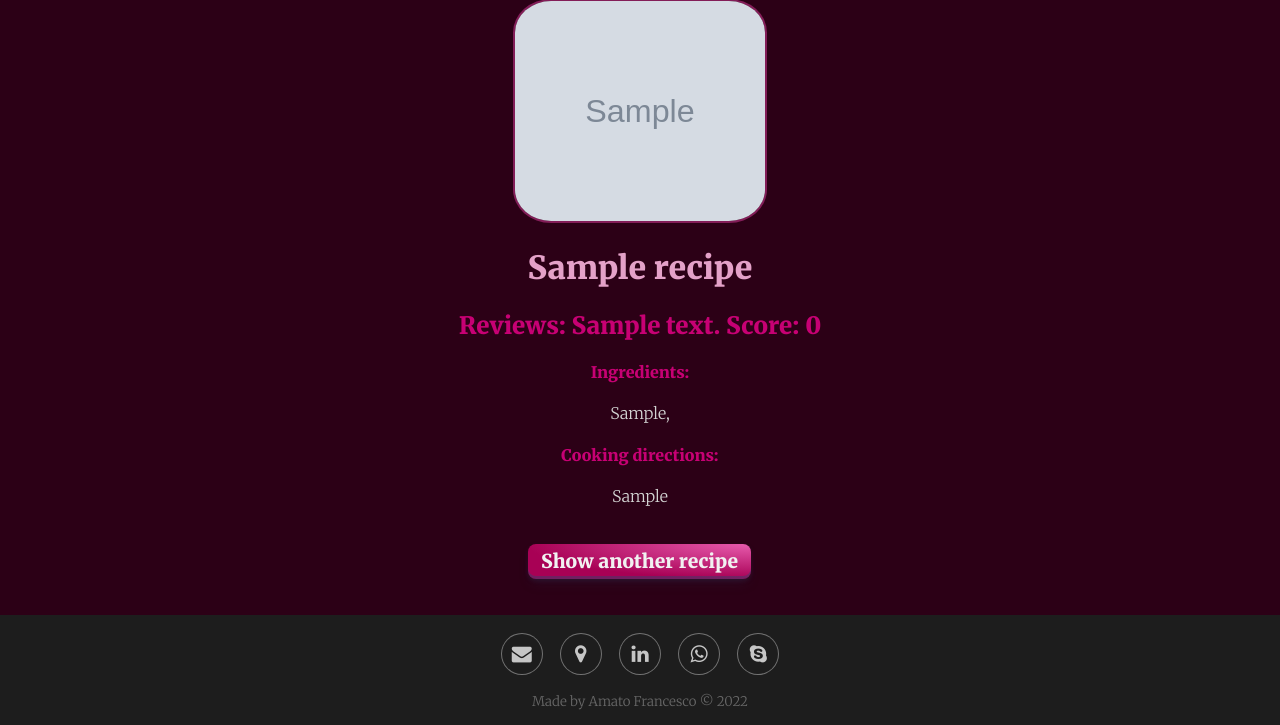
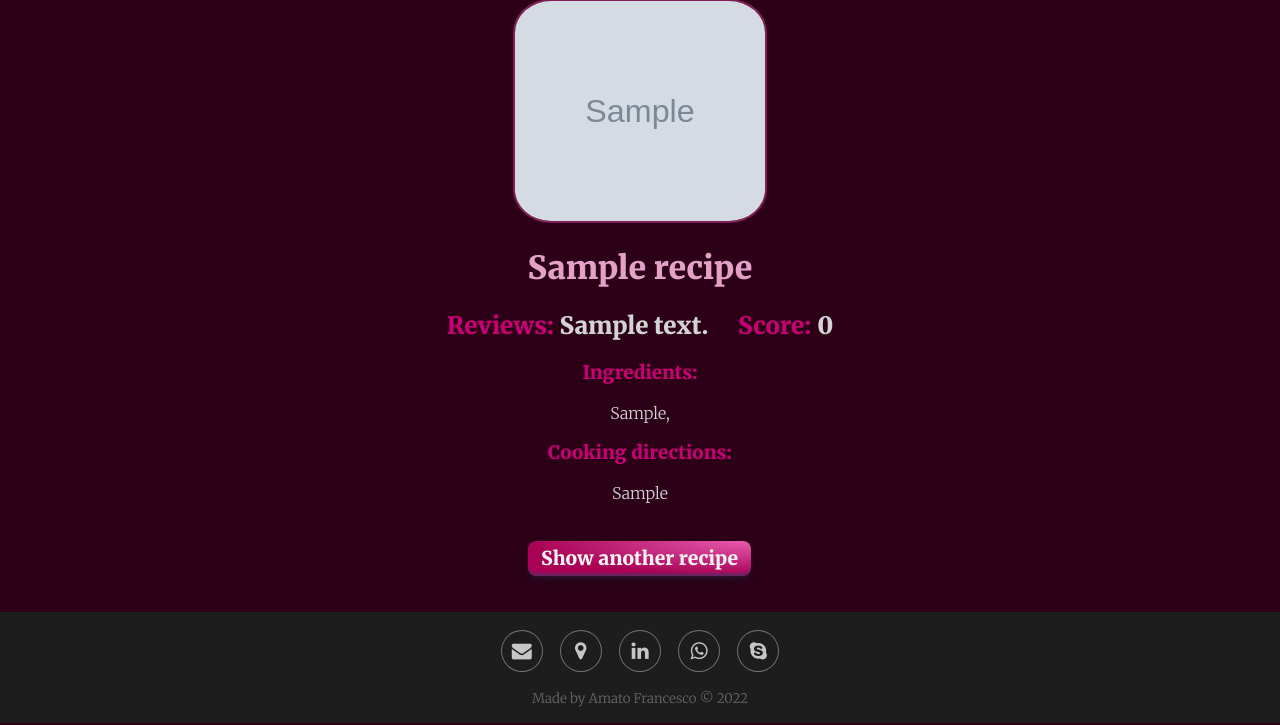
Before and after one commit to Amatofrancesco99/food-recommender, a PHP site: page /recipe.php in a window 1280 px wide. Shown: the part 60-785 px from the top of the page. Run offline with PHP 8.4, Linux system fonts and the light colour scheme; tables that the repository leaves empty or names only in its code hold one stand-in row (values such as "Sample post"); grey boxes marked "Sample" are stand-in pictures; some libraries are stand-ins or nearby versions.

Commit message:
Refactor

```diff
--- a/dataset/import/import_recipes.html
+++ b/dataset/import/import_recipes.html
@@ -7,7 +7,6 @@
         <meta charset="UTF-8">
         <meta http-equiv="X-UA-Compatible" content="IE=edge">
         <meta name="viewport" content="width=device-width, initial-scale=1.0">
-
         <meta name="robots" content="noindex">
 
         <link rel="icon" type="image/x-icon" href="../../images/favicon.ico">
--- a/templates/author.php
+++ b/templates/author.php
@@ -6,7 +6,6 @@
         <meta charset="UTF-8">
         <meta http-equiv="X-UA-Compatible" content="IE=edge">
         <meta name="viewport" content="width=device-width, initial-scale=1.0">
-
         <meta name="robots" content="noindex">
 
         <link rel="icon" type="image/x-icon" href="../images/favicon.ico">
--- a/templates/index.php
+++ b/templates/index.php
@@ -6,13 +6,13 @@
         <meta charset="UTF-8">
         <meta http-equiv="X-UA-Compatible" content="IE=edge">
         <meta name="viewport" content="width=device-width, initial-scale=1.0">
-
         <meta name="description" content="Food Recommender: a web app that suggests you what eating, knowing what kind of food do you like">
         <meta name="keywords" content="Food, Recommender System, Food Recommender">
 
         <link rel="icon" type="image/x-icon" href="../images/favicon.ico">
         <link rel="stylesheet" href="../stylesheets/style.css">
 
+        <script src="https://ajax.googleapis.com/ajax/libs/jquery/2.1.1/jquery.min.js"></script>
         <script src="../scripts/javascript/animations/more-animation.js"></script>
         <script src="../scripts/javascript/animations/comments-animation.js"></script>
         <script src="../scripts/javascript/animations/typewriter-animation.js"></script>
--- a/templates/login.php
+++ b/templates/login.php
@@ -6,7 +6,6 @@
         <meta charset="UTF-8">
         <meta http-equiv="X-UA-Compatible" content="IE=edge">
         <meta name="viewport" content="width=device-width, initial-scale=1.0">
-
         <meta name="robots" content="noindex">
 
         <link rel="icon" type="image/x-icon" href="../images/favicon.ico">
--- a/templates/main.php
+++ b/templates/main.php
@@ -6,13 +6,12 @@
         <meta charset="UTF-8">
         <meta http-equiv="X-UA-Compatible" content="IE=edge">
         <meta name="viewport" content="width=device-width, initial-scale=1.0">
-
         <meta name="robots" content="noindex">
 
         <link rel="icon" type="image/x-icon" href="../images/favicon.ico">
         <link rel="stylesheet" href="../stylesheets/style.css">
 
-        <title>Food Recommender | You</title>
+        <title>Food Recommender | Main</title>
     </head>
 
 
--- a/templates/recipe.php
+++ b/templates/recipe.php
@@ -6,7 +6,6 @@
         <meta charset="UTF-8">
         <meta http-equiv="X-UA-Compatible" content="IE=edge">
         <meta name="viewport" content="width=device-width, initial-scale=1.0">
-
         <meta name="robots" content="noindex">
 
         <link rel="icon" type="image/x-icon" href="../../images/favicon.ico">
@@ -25,8 +24,8 @@
             <?php echo('<h2 hidden>'.$recipe_data['id'].'</h2>'); ?>
             <?php echo('<img src="'.$recipe_data['img_url'].'" class="food">'); ?>
             <?php echo('<h1 class="white-pink">'.$recipe_data['name'].'</h1>'); ?>
-            <?php echo('<h2 class="purple"> Reviews: '.$recipe_data['review_nums'].' Score: '.round($recipe_data['aver_rate'], 1).'</h2>'); ?>
-            <h4 class="purple"> Ingredients:</h4>
+            <?php echo('<h2 class="purple"> Reviews: <span class="white">'.$recipe_data['review_nums'].'</span>'.'&emsp; Score: <span class="white">'.round($recipe_data['aver_rate'], 1).'</span></h2>'); ?>
+            <h3 class="purple"> Ingredients:</h3>
             <p class="white">
                 <?php
                     for ($i = 0; $i < count($ingredients); $i++ ){
@@ -36,7 +35,7 @@
                     }
                 ?>
             </p>
-            <h4 class="purple"> Cooking directions:</h4>
+            <h3 class="purple"> Cooking directions:</h3>
             <p class="white">
                 <?php echo($replaced_cooking_direction); ?>
             </p>
--- a/templates/registration.php
+++ b/templates/registration.php
@@ -6,7 +6,6 @@
         <meta charset="UTF-8">
         <meta http-equiv="X-UA-Compatible" content="IE=edge">
         <meta name="viewport" content="width=device-width, initial-scale=1.0">
-
         <meta name="robots" content="noindex">
 
         <link rel="icon" type="image/x-icon" href="../images/favicon.ico">
--- a/templates/review.php
+++ b/templates/review.php
@@ -7,7 +7,6 @@ NOTE: new added comments will be shown in index.php in the clients section -->
         <meta charset="UTF-8">
         <meta http-equiv="X-UA-Compatible" content="IE=edge">
         <meta name="viewport" content="width=device-width, initial-scale=1.0">
-
         <meta name="robots" content="noindex">
 
         <link rel="icon" type="image/x-icon" href="../images/favicon.ico">
--- a/templates/sharedElements/navbars/navbar1.php
+++ b/templates/sharedElements/navbars/navbar1.php
@@ -5,6 +5,7 @@
         <link rel="stylesheet" href="https://cdnjs.cloudflare.com/ajax/libs/font-awesome/4.7.0/css/font-awesome.min.css">
         <link rel="stylesheet" href="../stylesheets/style.css">
         <link rel="stylesheet" href="https://cdn.jsdelivr.net/npm/@sweetalert2/theme-dark@5/dark.css">
+
         <script src="https://cdn.jsdelivr.net/npm/sweetalert2@11/dist/sweetalert2.min.js"></script>
     </head>
 
--- a/templates/sharedElements/navbars/navbar2.php
+++ b/templates/sharedElements/navbars/navbar2.php
@@ -5,6 +5,7 @@
         <link rel="stylesheet" href="https://cdnjs.cloudflare.com/ajax/libs/font-awesome/4.7.0/css/font-awesome.min.css">
         <link rel="stylesheet" href="../stylesheets/style.css">
         <link rel="stylesheet" href="https://cdn.jsdelivr.net/npm/@sweetalert2/theme-dark@5/dark.css">
+
         <script src="https://cdn.jsdelivr.net/npm/sweetalert2@11/dist/sweetalert2.min.js"></script>
     </head>
 
```
Also changed, not shown: README.md.
